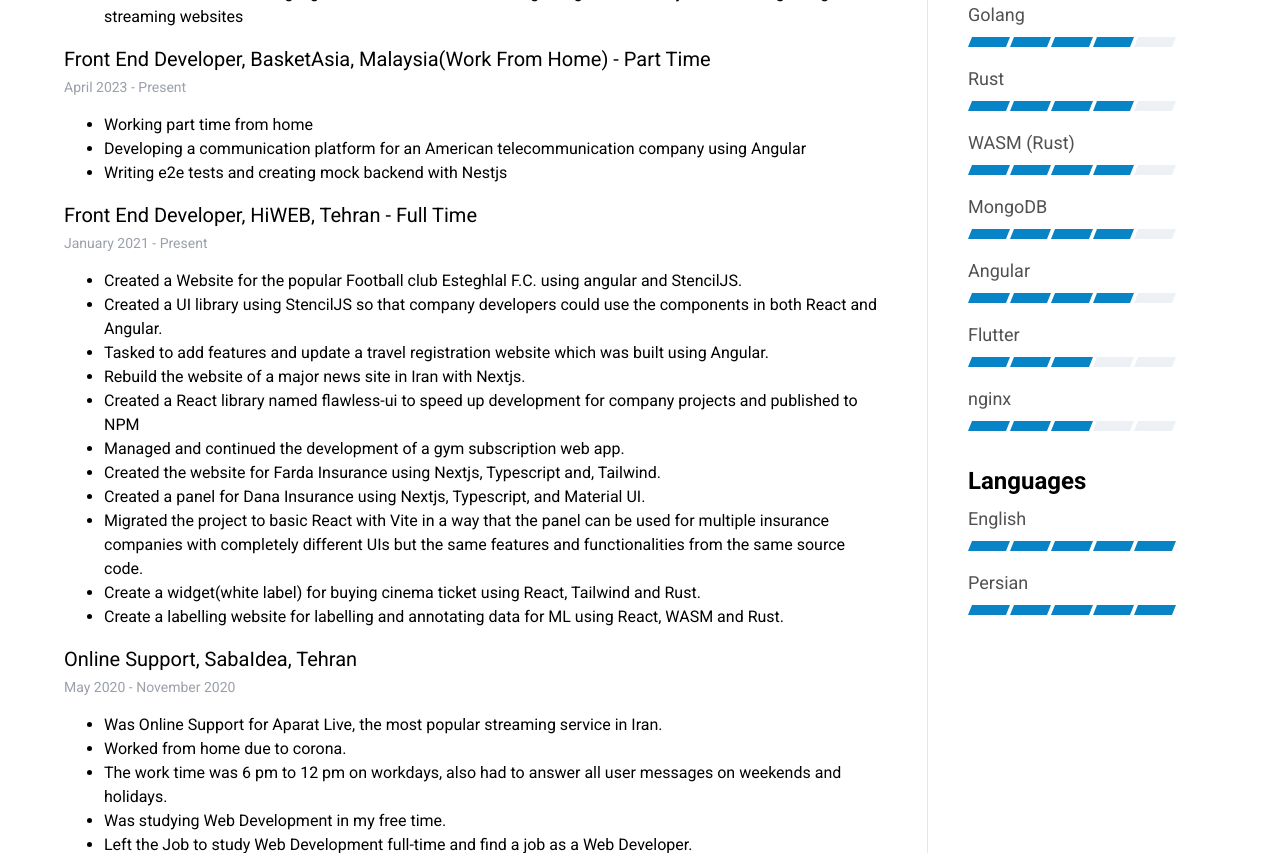
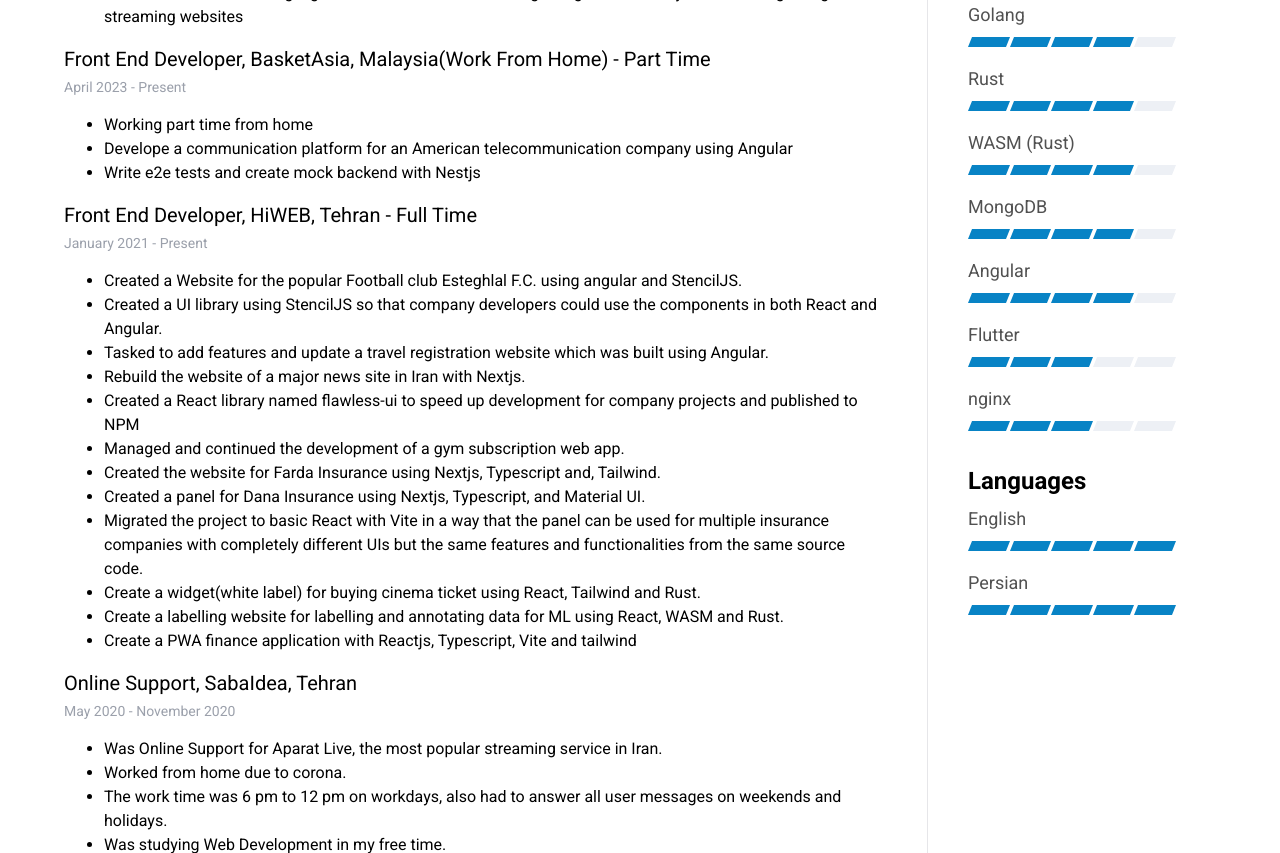
Before and after one commit to Ez-FlawLess/resume, a React (Vite) app: page / in a window 1280 px wide. Shown: the part 680-1533 px from the top of the page. Built offline with nearby package versions, Linux system fonts and the light colour scheme.

Commit message:
add finance PWA

```diff
--- a/src/constants/items/info_list.constants.ts
+++ b/src/constants/items/info_list.constants.ts
@@ -22,8 +22,8 @@
                 to: "Present",
                 works: [
                     "Working part time from home",
-                    "Developing a communication platform for an American telecommunication company using Angular",
-                    "Writing e2e tests and creating mock backend with Nestjs",
+                    "Develope a communication platform for an American telecommunication company using Angular",
+                    "Write e2e tests and create mock backend with Nestjs",
                 ],
             },
             {
@@ -42,6 +42,7 @@
                     "Migrated the project to basic React with Vite in a way that the panel can be used for multiple insurance companies with completely different UIs but the same features and functionalities from the same source code.",
                     "Create a widget(white label) for buying cinema ticket using React, Tailwind and Rust.",
                     "Create a labelling website for labelling and annotating data for ML using React, WASM and Rust.",
+                    "Create a PWA finance application with Reactjs, Typescript, Vite and tailwind",
                 ],
             },
             {
```
